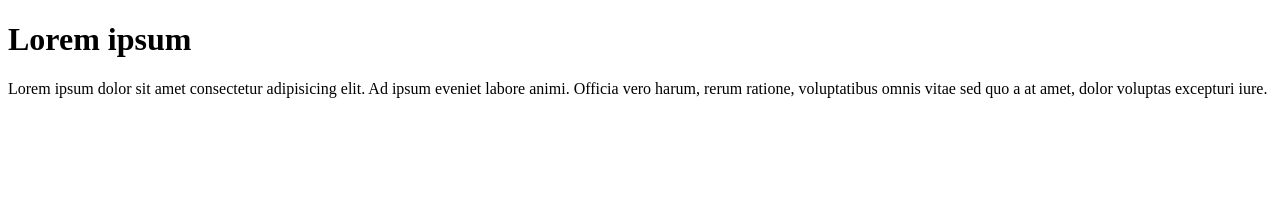
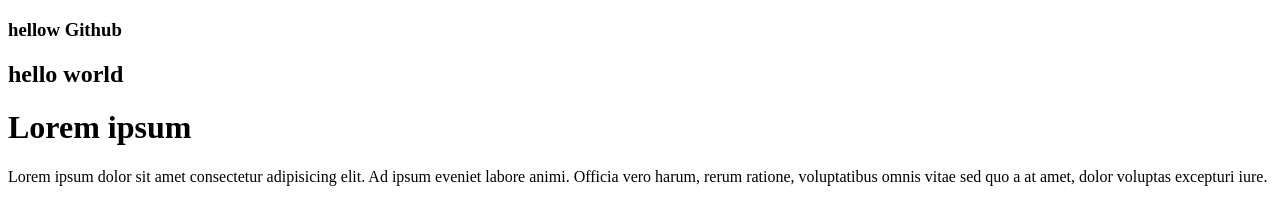
Before and after one commit to ranajunaid1999/demo, a plain HTML site: page index.html in a window 1280 px wide. Drawn offline with Linux system fonts and the light colour scheme.

Commit message:
h2 and h3 tags added

```diff
--- a/index.html
+++ b/index.html
@@ -4,6 +4,8 @@
     <title>Practice</title>
 </head>
 <body>
+    <h3>hellow Github</h3>
+    <h2>hello world</h2>
     <h1>Lorem ipsum</h1>
     <p>Lorem ipsum dolor sit amet consectetur adipisicing elit. Ad ipsum eveniet labore animi.
      Officia vero harum, rerum ratione, voluptatibus omnis vitae sed quo a at amet,
```
